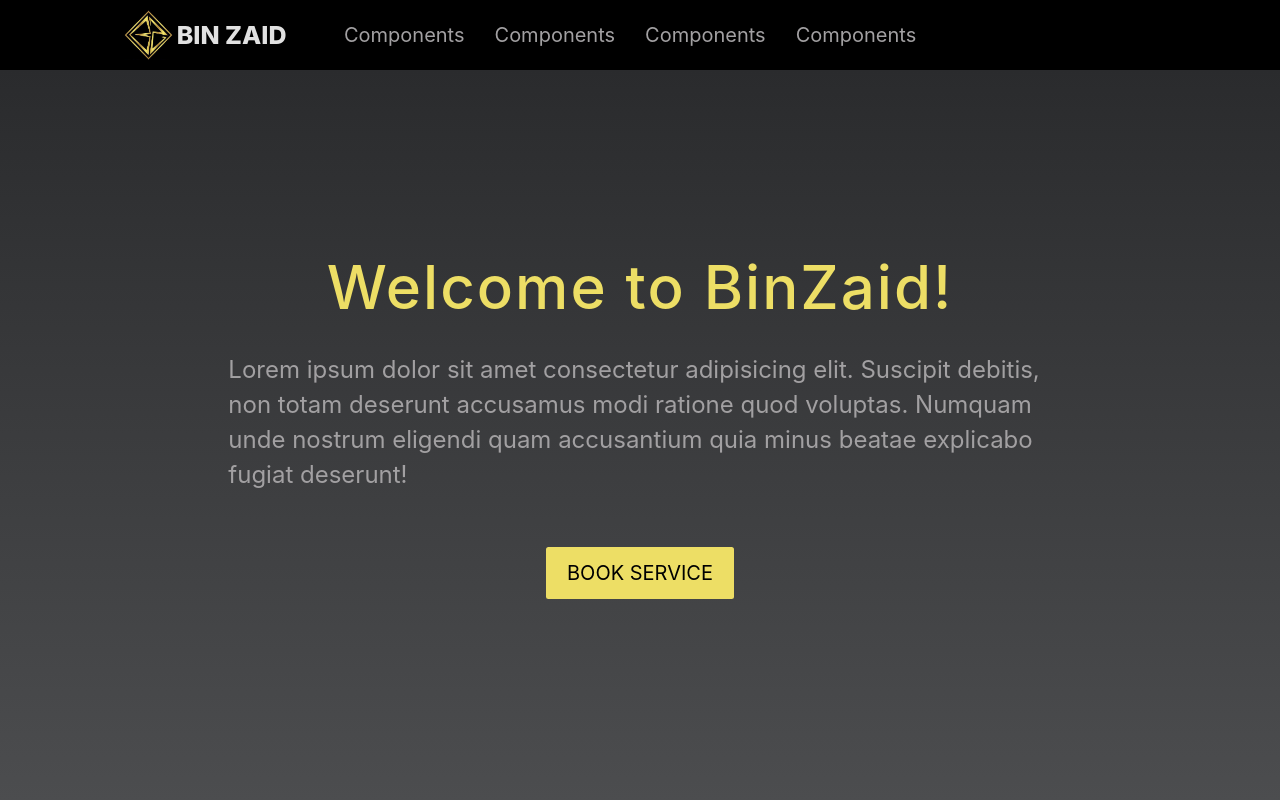
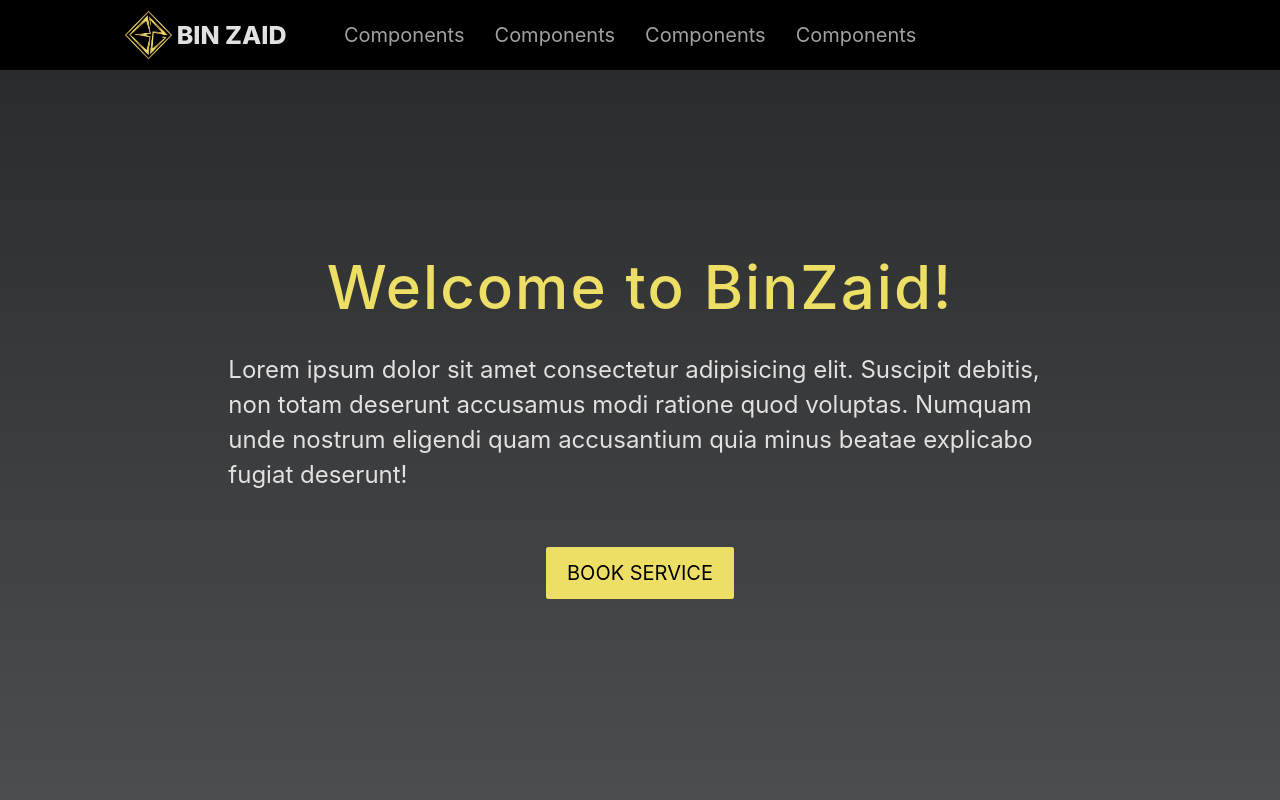
Before and after one commit to kunle05/binzaid, a Next.js app in the folder frontend/: page / in a window 1280 px wide. Shown: the top 800 px of the page. Built offline with nearby package versions, Linux system fonts and the light colour scheme.

Commit message:
First homepage delivery completed

```diff
--- a/frontend/components/HomePageContent.js
+++ b/frontend/components/HomePageContent.js
@@ -6,7 +6,7 @@ import ServiceCard from "./ServiceCard";
 const HomeHero = styled.section`
     min-height: calc(100vh - 70px);
     background: linear-gradient(#2a2b2d, #4c4d4f);
-    color: var(--offWhite);
+    color: var(--white);
     display: flex;
     align-items: center;
     text-align: center;
```
